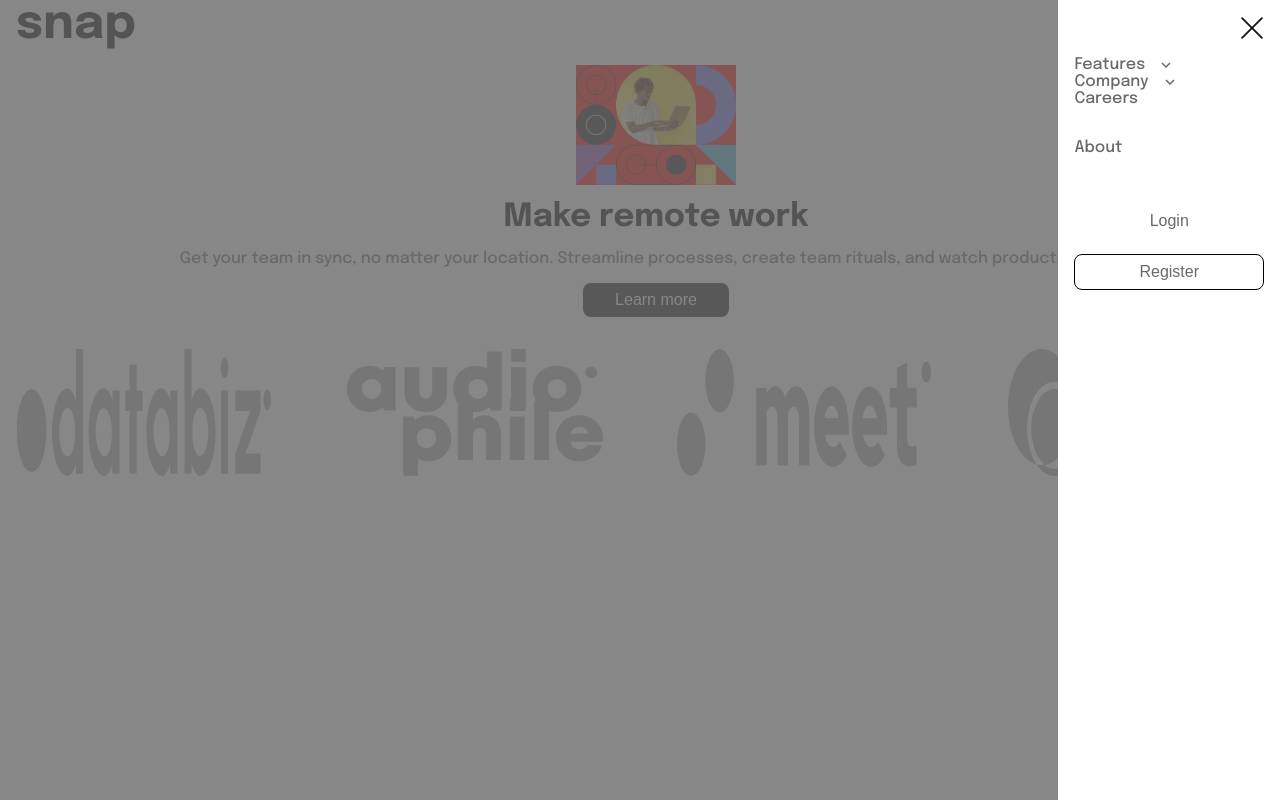
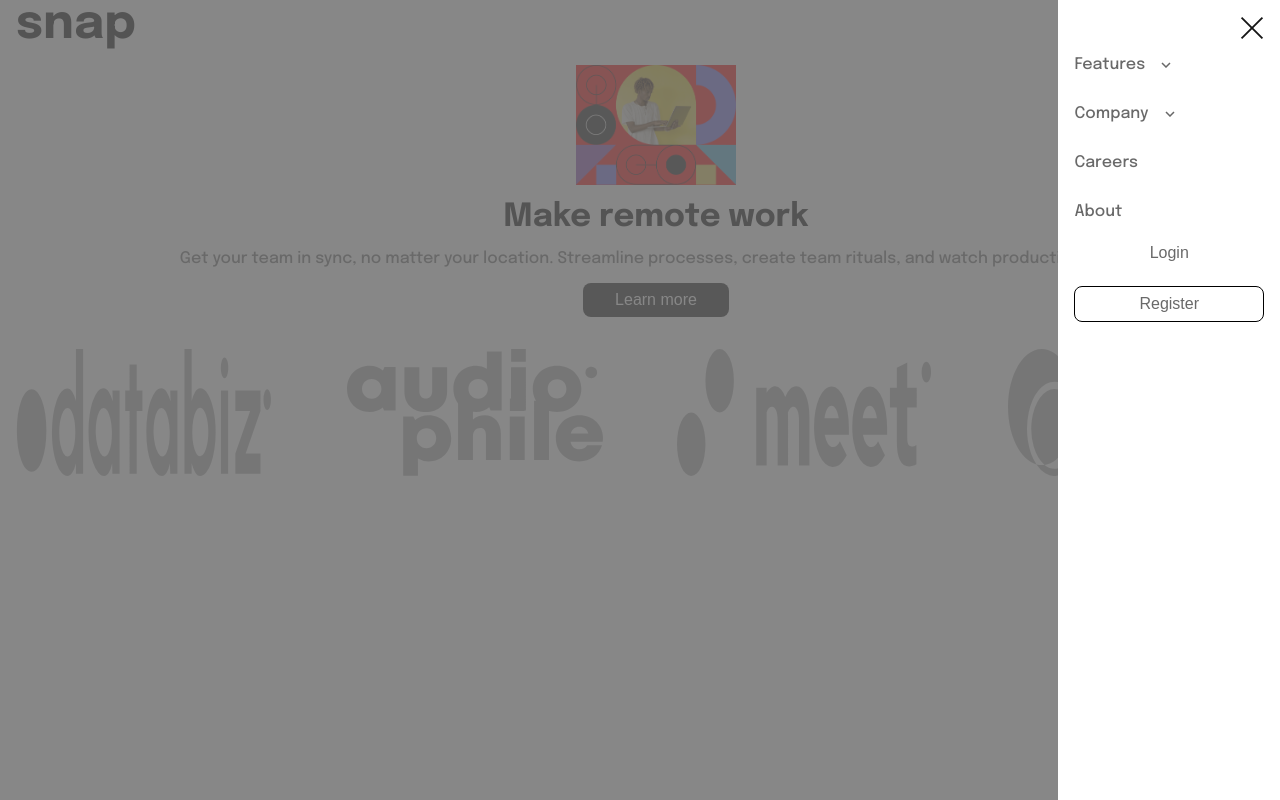
Before and after one commit to riwepo/fem-intro-section-with-dropdown-navigation, a React (Create React App) app: page / in a window 1280 px wide. Both pictures are taken after a click on the picture 1248 px from the left and 29 px from the top of the page. Built offline with nearby package versions, Linux system fonts and the light colour scheme.

Commit message:
tweak styling

```diff
--- a/src/components/CompanyMenu.module.css
+++ b/src/components/CompanyMenu.module.css
@@ -4,7 +4,7 @@
   justify-content: flex-start;
   align-items: flex-start;
   gap: 2rem;
-  padding: 1rem 1rem;
+  padding: 0rem 1rem;
 }
 
 .menuContainer a {
--- a/src/components/FeaturesMenu.module.css
+++ b/src/components/FeaturesMenu.module.css
@@ -3,8 +3,8 @@
   flex-direction: column;
   justify-content: flex-start;
   align-items: flex-start;
-  gap: 1rem;
-  padding: 1rem 1rem;
+  gap: 2rem;
+  padding: 0rem 1rem;
 }
 
 .menuItemContainer {
--- a/src/components/MenuActive.module.css
+++ b/src/components/MenuActive.module.css
@@ -41,7 +41,7 @@
   display: flex;
   flex-direction: column;
   justify-content: space-between;
-  /* gap: 2rem; */
+  gap: 2rem;
   align-content: flex-start;
   align-items: flex-start;
 }
@@ -50,7 +50,6 @@
   text-decoration: none;
   font: inherit;
   color: var(--medium-gray-color);
-  margin-bottom: 2rem;
 }
 
 .button {
```
